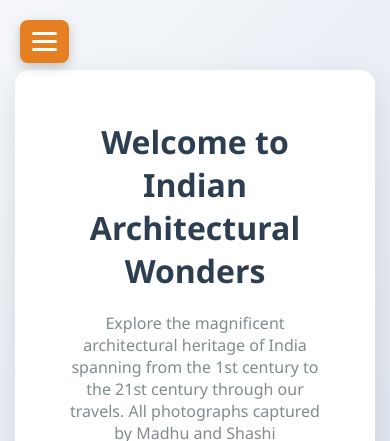
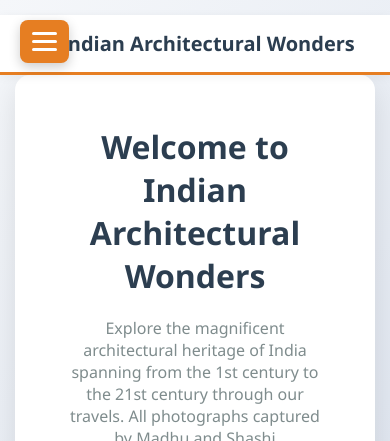
Before and after one commit to phatak-dev/apps, a plain HTML site: page indian-architectural-wonders/index.html in a window 390 px wide. Shown: the top 441 px of the page. Drawn offline with nearby package versions, Linux system fonts and the light colour scheme.

Commit message:
Add sticky header with site title for easy home navigation
Add clickable site title at top of content section:
- Sticky header bar with "Indian Architectural Wonders" title
- Remains visible while scrolling through content
- Click to return to home page from any monument page
- Styled with orange accent border
- Mobile optimized: smaller font, positioned next to hamburger menu
- Auto-closes mobile menu when clicked

Co-Authored-By: Claude Sonnet 4.5 <noreply@anthropic.com>

```diff
--- a/indian-architectural-wonders/index.html
+++ b/indian-architectural-wonders/index.html
@@ -27,6 +27,9 @@
         </div>
 
         <div class="content-section">
+            <header class="content-header-bar">
+                <h1 class="content-site-title" id="content-home-link">Indian Architectural Wonders</h1>
+            </header>
             <div id="welcome" class="content-card active">
                 <div class="welcome-screen">
                     <h2>Welcome to Indian Architectural Wonders</h2>
--- a/indian-architectural-wonders/script.js
+++ b/indian-architectural-wonders/script.js
@@ -617,4 +617,28 @@ document.addEventListener('DOMContentLoaded', () => {
             closeMenu();
         }
     });
+
+    // Content header home link functionality
+    document.getElementById('content-home-link').addEventListener('click', () => {
+        // Hide all content cards
+        document.querySelectorAll('.content-card').forEach(card => {
+            card.classList.remove('active');
+        });
+
+        // Show welcome screen
+        document.getElementById('welcome').classList.add('active');
+
+        // Remove active state from all timeline items
+        document.querySelectorAll('.timeline-item').forEach(item => {
+            item.classList.remove('active');
+        });
+
+        // Scroll to top
+        document.querySelector('.content-section').scrollTop = 0;
+
+        // Close menu if on mobile
+        if (window.innerWidth <= 768) {
+            closeMenu();
+        }
+    });
 });
--- a/indian-architectural-wonders/styles.css
+++ b/indian-architectural-wonders/styles.css
@@ -202,6 +202,33 @@ body {
     flex: 1;
     padding: 40px;
     overflow-y: auto;
+    position: relative;
+}
+
+.content-header-bar {
+    position: sticky;
+    top: 0;
+    z-index: 100;
+    background: white;
+    padding: 20px 0;
+    margin: -40px -40px 20px -40px;
+    padding-left: 40px;
+    padding-right: 40px;
+    box-shadow: 0 2px 10px rgba(0, 0, 0, 0.05);
+    border-bottom: 3px solid #e67e22;
+}
+
+.content-site-title {
+    font-size: 28px;
+    color: #2c3e50;
+    margin: 0;
+    cursor: pointer;
+    transition: color 0.3s ease;
+    display: inline-block;
+}
+
+.content-site-title:hover {
+    color: #e67e22;
 }
 
 .content-card {
@@ -418,8 +445,18 @@ body {
 
     .content-section {
         padding: 15px;
-        padding-top: 70px;
+        padding-top: 15px;
         width: 100%;
+    }
+
+    .content-header-bar {
+        margin: -15px -15px 15px -15px;
+        padding: 15px 15px 15px 60px;
+        top: 0;
+    }
+
+    .content-site-title {
+        font-size: 20px;
     }
 
     .welcome-screen {
```
